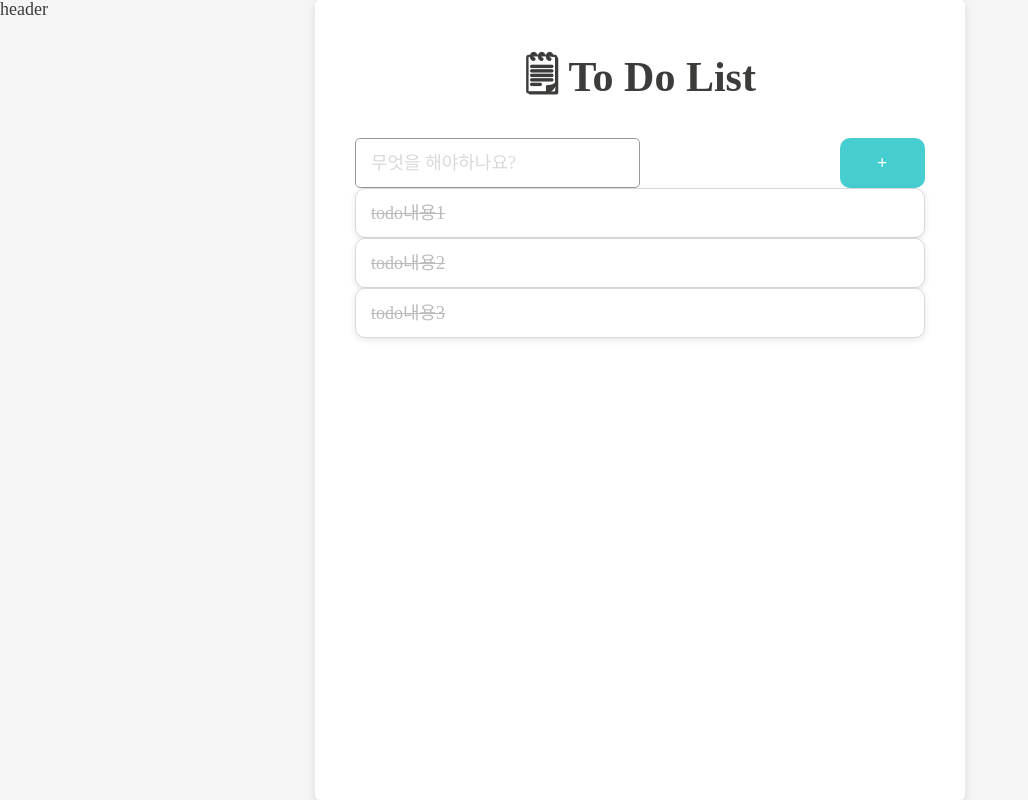
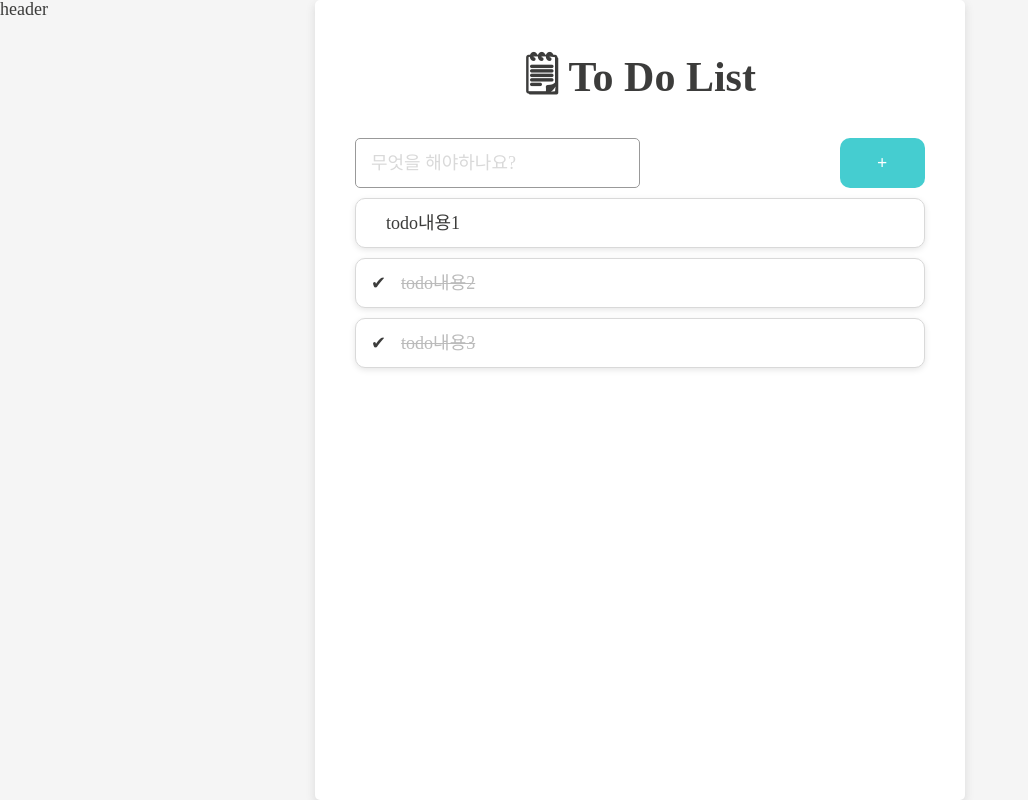
Before and after one commit to kyckk/doplan_front, a React (Create React App) app: page / in a window 1280 px wide. Shown: the whole page, without its empty margins (0-1028 px from the left). Built offline with nearby package versions, Linux system fonts and the light colour scheme; no server answers.

Commit message:
리스트 및등록구현현

```diff
--- a/src/component/PrimaryButton.jsx
+++ b/src/component/PrimaryButton.jsx
@@ -1,8 +1,8 @@
 import "../static/main.css"
-const PrimaryButtonry = ( ) => {
+const PrimaryButtonry = ({onClick} ) => {
     return (
 
-        <button className="primary-button">+</button>
+        <button  onClick={onClick} className="primary-button">+</button>
     )
 }
 
--- a/src/component/Todo.jsx
+++ b/src/component/Todo.jsx
@@ -10,7 +10,7 @@ const ToDo = ({
         onClick={onClick}
       >
         {/* isComplete이 true일때만 ✔️ 이모티콘 출력 */}
-        {/* <p>{isComplete && <span>&#10004;</span>}</p> */}
+        <p>{isComplete && <span>&#10004;</span>}</p>
         <p>{value}</p>
       </div>
     )
--- a/src/lib/Api/TodoApi.js
+++ b/src/lib/Api/TodoApi.js
@@ -1,10 +1,33 @@
 const GetTodoList = async () => {
-    const response = await fetch('http://localhost:8080/todoList',{
-        method:'GET',
-      });
+  try {
+    const response = await fetch("http://localhost:8080/todoList", {
+      method: "GET",
+    });
     const data = await response.json();
     console.log(data);
-    return  "";
-}
+  } catch (error) {
+    console.error("Error fetching todo list:", error);
+  }
 
-export default  {GetTodoList}
+  return "";
+};
+const SaveTodo = async (toDoList) => {
+  alert();
+  console.log("toDoList", toDoList);
+  try {
+    const response = await fetch("http://localhost:8080/saveTodo", {
+      method: "POST",
+      headers: {
+        "Content-Type": "application/json", // 서버에 JSON을 보낼 때 명시
+      },
+      body: JSON.stringify(toDoList), // toDoList를 JSON으로 변환해서 보냄
+    });
+    //const data = await response.json();  // 서버에서 JSON 응답을 받음
+    console.log(response);
+  } catch (error) {
+    console.error("Error fetching todo list:", error);
+  }
+
+  return "";
+};
+export default { GetTodoList, SaveTodo };
--- a/src/page/todo/index.jsx
+++ b/src/page/todo/index.jsx
@@ -1,4 +1,4 @@
-import React, { useState } from "react";
+import React, { useEffect,useState } from "react";
 import Page from "../../component/Page";
 import "../../static/main.css";
 import OutlineInput from "../../component/OutLineInput";
@@ -8,20 +8,44 @@ import TodoApi from "../../lib/Api/TodoApi";
 const Todo = () => {
 
   const [inputValue, setInputValue] = useState("");
-  const [toDoList] = useState([
-    { id: 1, content: "todo내용1" },
-    { id: 2, content: "todo내용2" },
-    { id: 3, content: "todo내용3" },
+  const [toDoList,setToDoList] = useState([
+    { todoId: 1, content: "todo내용1" ,isComplete: false},
+    { todoId: 2, content: "todo내용2" ,isComplete: true},
+    { todoId: 3, content: "todo내용3" ,isComplete: true },
   ]);
 
   const data =async()=>{
-    await TodoApi.GetTodoList()
+    //await TodoApi.GetTodoList()
+    await TodoApi.SaveTodo(toDoList);
   }
+  const addToDo = () => {
+
+    if (inputValue.trim()) {
+      setToDoList((current) =>
+        [...current, {todoId: 4, content: inputValue, isComplete: false}]
+      );
+      setInputValue('');
+
+    }
     data();
+  };
+ useEffect(() => {
+  console.log("업데이트된 toDoList:", toDoList);
+}, [toDoList]);  // toDoList가 변경될 때마다 useEffect가 실행됨
+
+
   const handleChange = (event) => {
     setInputValue(event.target.value);
   };
-
+  const toggleComplete = (id) => {
+    console.log("id",id);
+    setToDoList((current) => current.map((toDo) => {
+      if (toDo.todoId === id) {
+        return { ...toDo, isComplete: !toDo.isComplete };
+      }
+      return toDo;
+    }));
+  };
 
   return (
     <Page header={<h1>header</h1>}>
@@ -34,16 +58,16 @@ const Todo = () => {
             value={inputValue}
             onChange={handleChange}
           />
-          <PrimaryButton />
+          <PrimaryButton onClick={addToDo} />
         </div>
 
         <div className="app-list">
         {toDoList.map((toDo, index) =>
           <ToDo
-            key={index}
-            isComplete={true}
+            key={toDo.todoId}
+            isComplete={toDo.isComplete}
             value={toDo.content}
-            onClick={() => {}}
+            onClick={() => toggleComplete(toDo.todoId)}
           />
         )}
         </div>
--- a/src/static/main.css
+++ b/src/static/main.css
@@ -31,6 +31,9 @@
     box-shadow: 0px 4px 10px #D9D9D9;
     border-radius: 5px;
     padding: 40px;
+  }
+  .app>*{
+    margin-bottom: 10px;
   }
 
 
@@ -91,6 +94,7 @@
   }
 
   .to-do {
+    margin-bottom: 10px;
     display: flex;
     align-items: center;
     height: 50px;
```
